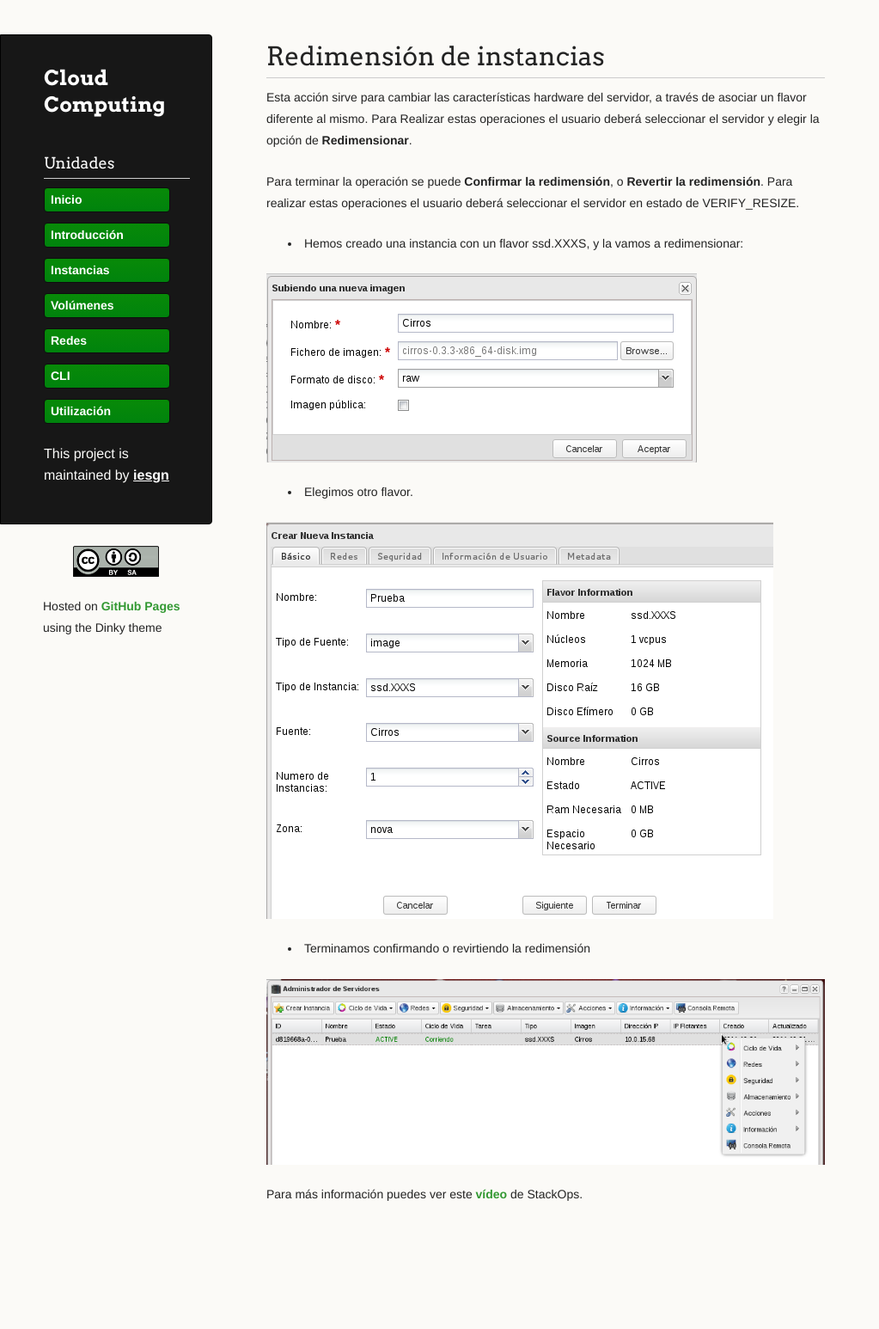
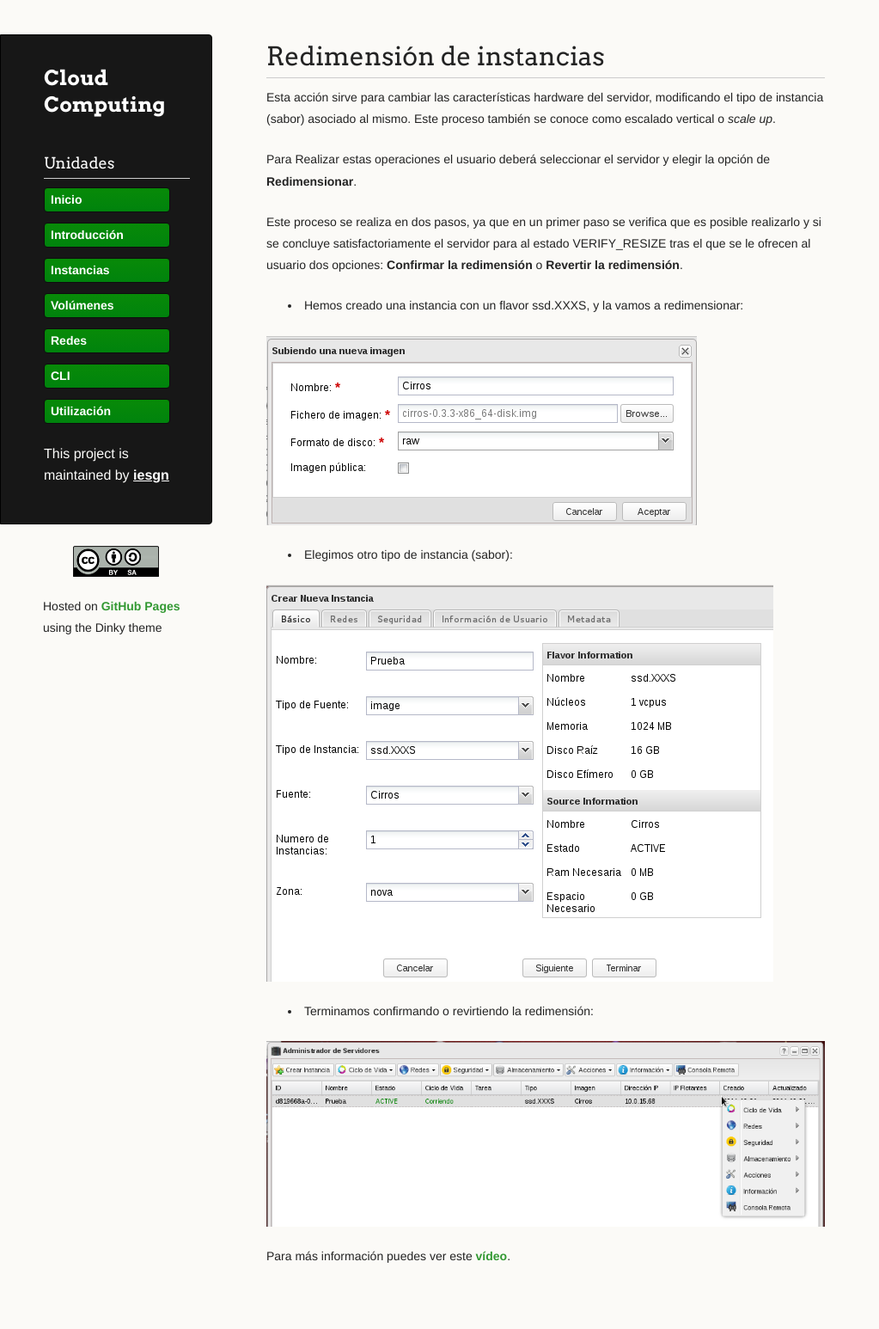
Before and after one commit to iesgn/cloud2, a Jekyll site: the page built from curso/u2/redimension.md, in a window 1280 px wide. Shown: the whole page at 86% size, without its empty margins (0-1023 px from the left). Built offline with Jekyll 4.4.1, drawn with Linux system fonts in a browser that asks for light colours; before the commit the page ends 1474 px from its top, so only the background shows below that.

Commit message:
Redimensión

```diff
--- a/curso/u2/redimension.md
+++ b/curso/u2/redimension.md
@@ -5,20 +5,32 @@ menu:
   - Unidades
 ---
 
-Esta acción sirve para cambiar las características hardware del servidor, a través de asociar un flavor diferente al mismo. Para Realizar estas operaciones el usuario deberá seleccionar el servidor y elegir la opción de **Redimensionar**.
+Esta acción sirve para cambiar las características hardware del
+servidor, modificando el tipo de instancia (sabor) asociado
+al mismo. Este proceso también se conoce como escalado vertical o
+*scale up*.
 
-Para terminar la operación se puede **Confirmar la redimensión**, o **Revertir la redimensión**. Para realizar estas operaciones el usuario deberá seleccionar el servidor en estado de VERIFY_RESIZE.
+Para Realizar estas operaciones el usuario deberá seleccionar el
+servidor y elegir la opción de **Redimensionar**.
 
-* Hemos creado una instancia con un flavor ssd.XXXS, y la vamos a redimensionar:
+Este proceso se realiza en dos pasos, ya que en un primer paso se
+verifica que es posible realizarlo y si se concluye satisfactoriamente
+el servidor para al estado VERIFY_RESIZE tras el que se le ofrecen al
+usuario dos opciones: **Confirmar la redimensión** o **Revertir la
+redimensión**.
+
+* Hemos creado una instancia con un flavor ssd.XXXS, y la vamos a
+  redimensionar:
 
 ![redimension](img/demo1_1.png)
 
-* Elegimos otro flavor.
+* Elegimos otro tipo de instancia (sabor):
 
 ![redimension](img/demo1_2.png)
 
-* Terminamos confirmando o revirtiendo la redimensión
+* Terminamos confirmando o revirtiendo la redimensión:
 
 ![redimension](img/demo1_3.png)
 
-Para más información puedes ver este [vídeo](https://www.youtube.com/watch?v=p-kNbawLd2U) de StackOps.
+Para más información puedes ver este
+[vídeo](https://www.youtube.com/watch?v=p-kNbawLd2U).
```
